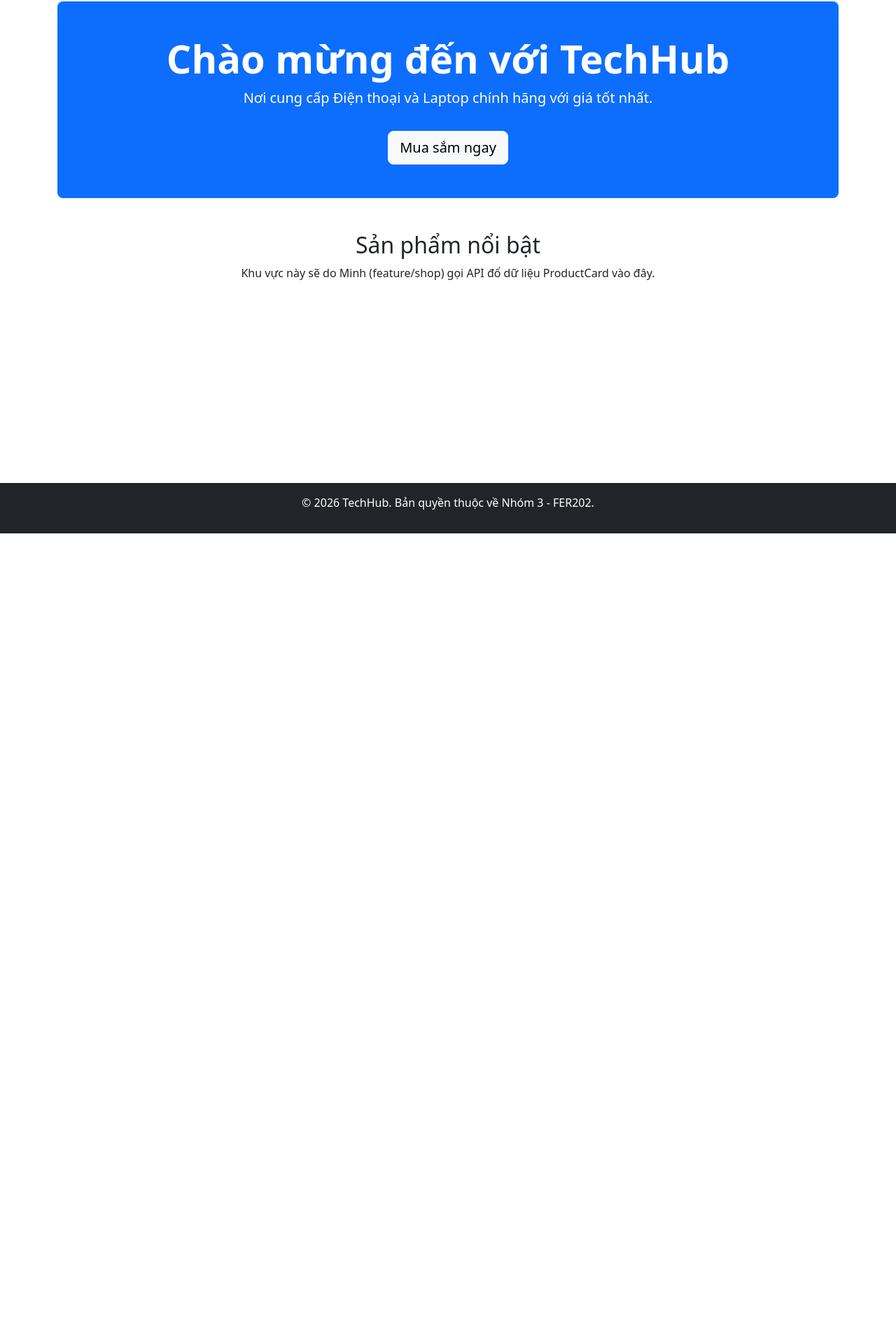
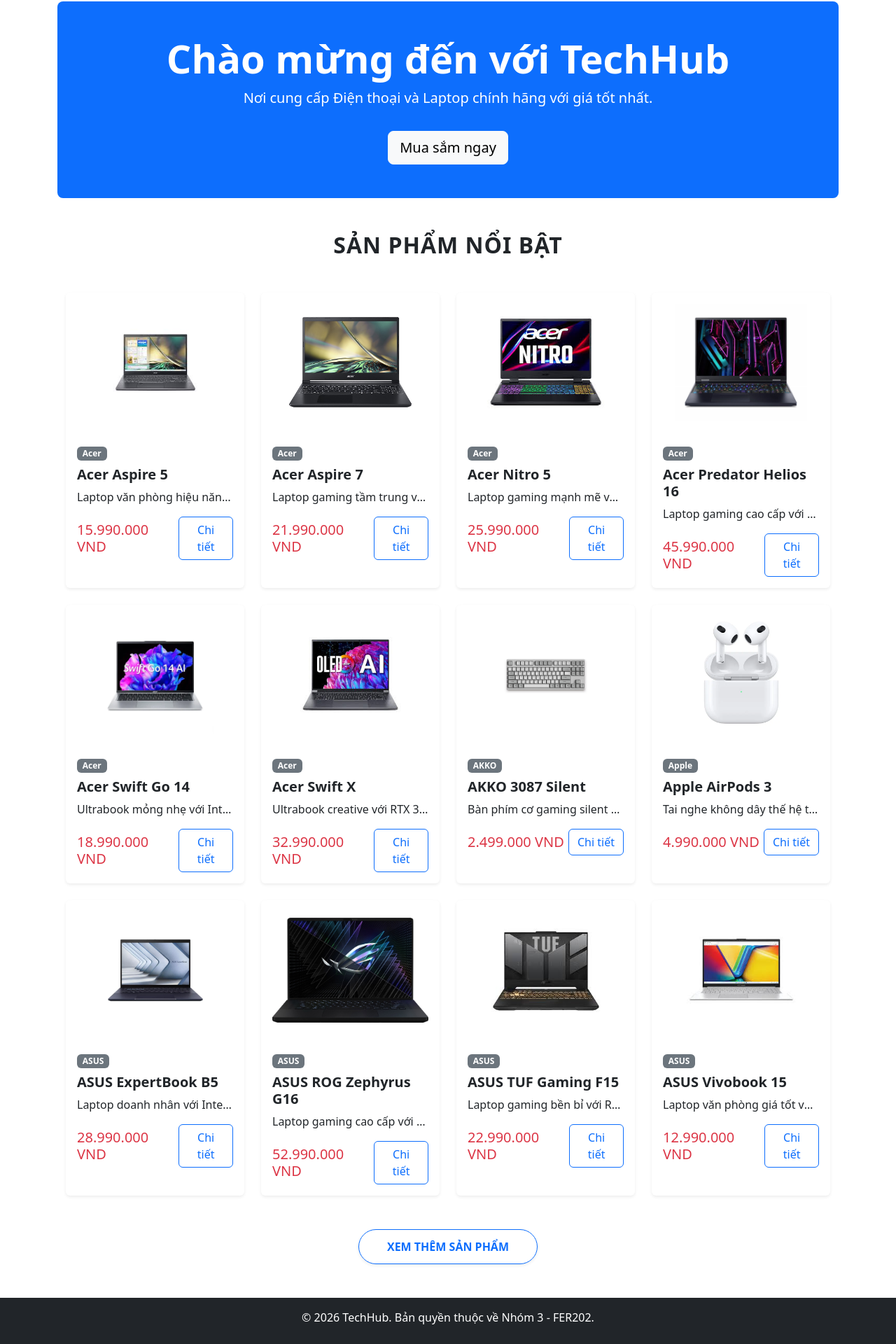
Before and after one commit to nguyenlece191110-pixel/SP26_FER202_GROUP_3, a React (Create React App) app: page / in a window 1280 px wide. Shown: the part 146-2066 px from the top of the page at 70% size. Before the commit the page ends 908 px from the top, so only its background shows below. Built offline with nearby package versions, Linux system fonts and the light colour scheme; data requests are answered from the project's data file.

Commit message:
feat: trang home - xem sp nổi bật

```diff
--- /dev/null
+++ b/src/components/ProductCard.jsx
@@ -0,0 +1,28 @@
+import React from 'react';
+
+const ProductCard = ({ item }) => {
+  // item.images là mảng nên ta lấy phần tử đầu tiên [0]
+  const imageUrl = item.images && item.images.length > 0 ? item.images[0] : '/images/default.png';
+
+  return (
+    <div className="card h-100 shadow-sm border-0">
+      {/* Hiển thị ảnh sản phẩm */}
+      <img src={imageUrl} className="card-img-top p-3" alt={item.name} style={{ height: '200px', objectFit: 'contain' }} />
+
+      <div className="card-body">
+        <span className="badge bg-secondary mb-2">{item.brand}</span>
+        <h5 className="card-title fw-bold">{item.name}</h5>
+        <p className="card-text text-truncate">{item.description}</p>
+
+        <div className="d-flex justify-content-between align-items-center mt-3">
+          <h5 className="text-danger mb-0">
+            {item.price.toLocaleString('vi-VN')} VND
+          </h5>
+          <button className="btn btn-outline-primary">Chi tiết</button>
+        </div>
+      </div>
+    </div>
+  );
+};
+
+export default ProductCard;
--- /dev/null
+++ b/src/pages/Home.css
@@ -0,0 +1,35 @@
+
+.home-title {
+    font-weight: 800;
+    text-align: center;
+    margin-bottom: 3rem;
+    text-transform: uppercase;
+    color: #212529;
+    letter-spacing: 1px;
+}
+
+.load-more-container {
+    text-align: center;
+    margin-top: 3rem;
+}
+
+.btn-load-more {
+    padding: 12px 40px;
+    font-weight: bold;
+    border-radius: 50px;
+    /* Làm nút bo tròn cho đẹp */
+    transition: all 0.3s ease;
+    text-transform: uppercase;
+}
+
+.btn-load-more:hover {
+    transform: translateY(-3px);
+    /* Nhấn nút có hiệu ứng bay lên nhẹ */
+    box-shadow: 0 5px 15px rgba(0, 123, 255, 0.3);
+}
+
+.loading-text {
+    margin-top: 10px;
+    color: #6c757d;
+    font-style: italic;
+}
--- a/src/pages/Home.jsx
+++ b/src/pages/Home.jsx
@@ -1,14 +1,63 @@
-import React from 'react';
+import React, { useState, useEffect } from 'react';
 import HeroBanner from '../components/HeroBanner';
-import { Container } from 'react-bootstrap';
+import { Container, Row, Col, Button, Spinner } from 'react-bootstrap';
+import ProductCard from '../components/ProductCard';
+import axios from 'axios';
+import './Home.css';
 
 export default function Home() {
+    const [products, setProducts] = useState([]);
+    const [loading, setLoading] = useState(true);
+    const [visibleCount, setVisibleCount] = useState(12);
+
+    useEffect(() => {
+        axios.get('http://localhost:5000/products')
+            .then(res => {
+                setProducts(res.data);
+                setLoading(false);
+            })
+            .catch(err => {
+                console.error(err);
+                setLoading(false);
+            });
+    }, []);
+
+    const handleLoadMore = () => setVisibleCount(prev => prev + 8);
+
     return (
         <>
             <HeroBanner />
-            <Container className="mt-5 text-center">
-                <h2>Sản phẩm nổi bật</h2>
-                <p>Khu vực này sẽ do Minh (feature/shop) gọi API đổ dữ liệu ProductCard vào đây.</p>
+            <Container className="mt-5 mb-5">
+                <h2 className="home-title">Sản phẩm nổi bật</h2>
+
+                {loading ? (
+                    <div className="text-center my-5">
+                        <Spinner animation="border" variant="primary" />
+                        <p className="loading-text">Đang tìm sản phẩm tốt nhất cho bạn...</p>
+                    </div>
+                ) : (
+                    <>
+                        <Row className="g-4">
+                            {products.slice(0, visibleCount).map(item => (
+                                <Col key={item.id} xs={12} sm={6} md={4} lg={3}>
+                                    <ProductCard item={item} />
+                                </Col>
+                            ))}
+                        </Row>
+
+                        {visibleCount < products.length && (
+                            <div className="load-more-container">
+                                <Button
+                                    variant="outline-primary"
+                                    className="btn-load-more shadow-sm"
+                                    onClick={handleLoadMore}
+                                >
+                                    Xem thêm sản phẩm
+                                </Button>
+                            </div>
+                        )}
+                    </>
+                )}
             </Container>
         </>
     );
```
